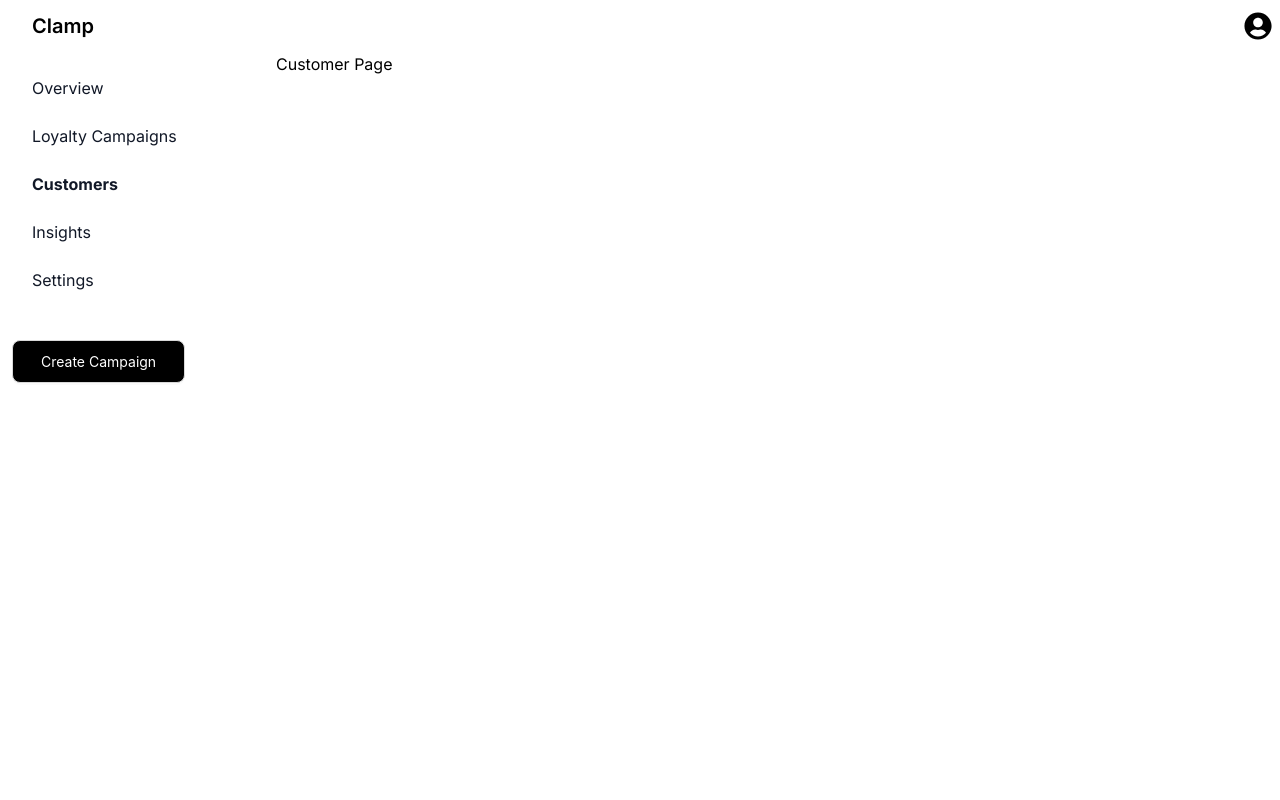
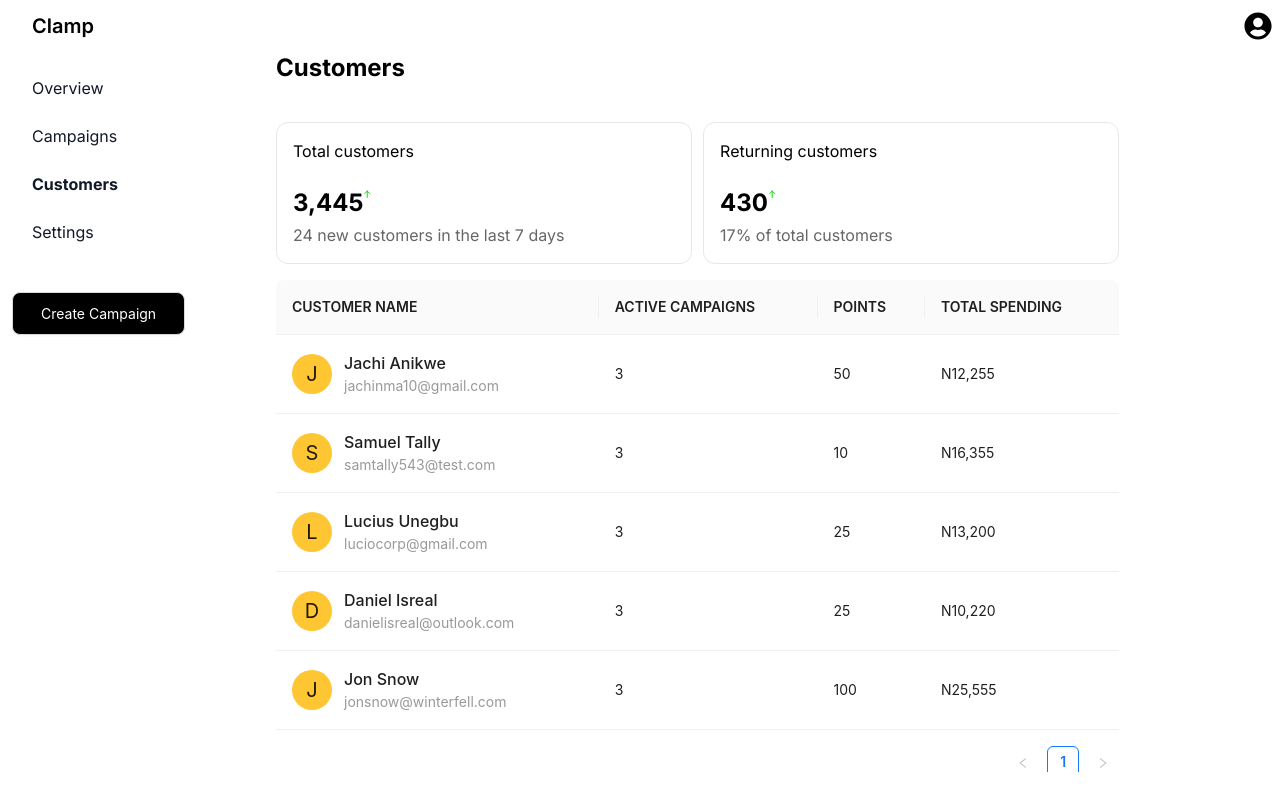
Before and after one commit to unegbuclinton/clamp-landing-page, a Next.js app: page /customers in a window 1280 px wide. Built offline with nearby package versions, Linux system fonts and the light colour scheme.

Commit message:
add all screens

```diff
--- /dev/null
+++ b/src/components/molecules/CustomerTable/CustomerTable.tsx
@@ -0,0 +1,96 @@
+import { ColumnsType } from 'antd/es/table'
+import React from 'react'
+import { Table } from 'antd'
+import NameLogo from '../NameLogo/NameLogo'
+
+interface DataType {
+  id: string
+  customer: string
+  activeCampaign: string
+  points: string
+  email: string
+  totalSpending?: string
+}
+const CustomerTable = () => {
+  const columns: ColumnsType<DataType> = [
+    {
+      title: 'CUSTOMER NAME',
+      dataIndex: 'customer',
+      key: 'customer',
+      render: (text, { email }) => (
+        <div className='flex gap-3 items-center'>
+          <NameLogo name={text} />
+          <div className='flex flex-col'>
+            <p className='font-medium text-base'>{text}</p>
+            <p className='text-battle-grey'> {email}</p>
+          </div>
+        </div>
+      ),
+    },
+    {
+      title: 'ACTIVE CAMPAIGNS',
+      dataIndex: 'activeCampaign',
+      key: 'activeCampaign',
+    },
+    {
+      title: 'POINTS',
+      dataIndex: 'points',
+      key: 'points',
+    },
+    {
+      title: 'TOTAL SPENDING',
+      dataIndex: 'totalSpending',
+      key: 'totalSpending',
+    },
+  ]
+
+  const data: DataType[] = [
+    {
+      id: '1',
+      customer: 'Jachi Anikwe',
+      activeCampaign: '3',
+      points: '50',
+      totalSpending: 'N12,255',
+      email: 'jachinma10@gmail.com',
+    },
+    {
+      id: '2',
+      customer: 'Samuel Tally',
+      activeCampaign: '3',
+      points: '10',
+      totalSpending: 'N16,355',
+      email: 'samtally543@test.com',
+    },
+    {
+      id: '3',
+      customer: 'Lucius Unegbu',
+      activeCampaign: '3',
+      points: '25',
+      totalSpending: 'N13,200',
+      email: 'luciocorp@gmail.com',
+    },
+    {
+      id: '4',
+      customer: 'Daniel Isreal',
+      activeCampaign: '3',
+      points: '25',
+      totalSpending: 'N10,220',
+      email: 'danielisreal@outlook.com',
+    },
+    {
+      id: '5',
+      customer: 'Jon Snow',
+      activeCampaign: '3',
+      points: '100',
+      totalSpending: 'N25,555',
+      email: 'jonsnow@winterfell.com',
+    },
+  ]
+  return (
+    <div>
+      <Table columns={columns} dataSource={data} className='max-w-[85%] pt-4' />
+    </div>
+  )
+}
+
+export default CustomerTable
--- /dev/null
+++ b/src/components/molecules/NameLogo/NameLogo.tsx
@@ -0,0 +1,14 @@
+import { getFirstLetter } from '@/utilities/helperFunctions'
+import React from 'react'
+
+const NameLogo = ({ name }: { name: string }) => {
+  const label = getFirstLetter(name)
+
+  return (
+    <span className='flex justify-center items-center text-xl bg-mikando-yellow p-2 rounded-full h-[40px] w-[40px]'>
+      {label && label.toLocaleUpperCase()}
+    </span>
+  )
+}
+
+export default NameLogo
--- a/src/components/molecules/campaignTable/index.tsx
+++ b/src/components/molecules/campaignTable/index.tsx
@@ -1,9 +1,10 @@
 // import { campaigns } from '@/utilities/data/campaignJson'
 import { ColumnsType } from 'antd/es/table'
-import { Table, Typography } from 'antd'
+import { Table } from 'antd'
 import { AiOutlineMore } from 'react-icons/ai'
 import PrupleBadge from '@/assets/svgs/purpleBadge.svg'
 import GoldBadge from '@/assets/svgs/goldBadge.svg'
+import { useRouter } from 'next/router'
 
 const CampaignTable = () => {
   interface DataType {
@@ -16,7 +17,7 @@ const CampaignTable = () => {
     status: string
     subscription: string
   }
-
+  const router = useRouter()
   const columns: ColumnsType<DataType> = [
     {
       title: 'CAMPAIGN NAME',
@@ -111,8 +112,15 @@ const CampaignTable = () => {
 
   return (
     <>
-      <Typography.Text>Campaigns</Typography.Text>
-      <Table columns={columns} dataSource={data} className='max-w-[85%] pt-4' />
+      <h2 className='mb-4 text-xl font-semibold'>Campaigns</h2>
+      <Table
+        onRow={(record) => ({
+          onClick: () => router.push(`/loyaltyCampaign/campaign/${record.id}`),
+        })}
+        columns={columns}
+        dataSource={data}
+        className='max-w-[85%] pt-4'
+      />
     </>
   )
 }
--- a/src/pages/customers/index.tsx
+++ b/src/pages/customers/index.tsx
@@ -1,12 +1,41 @@
-import DashboardLayout from "@/components/layouts/dashboardLayout";
-import React from "react";
+import DashboardLayout from '@/components/layouts/dashboardLayout'
+import React from 'react'
+import ArrowUp from '@/assets/svgs/arrow-up.svg'
+import CustomerTable from '@/components/molecules/CustomerTable/CustomerTable'
 
 const Customers = () => {
+  const data = [
+    {
+      header: 'Total customers',
+      value: '3,445',
+      subText: '24 new customers in the last 7 days',
+    },
+    {
+      header: 'Returning customers',
+      value: '430',
+      subText: '17% of total customers',
+    },
+  ]
   return (
     <DashboardLayout>
-      <h1>Customer Page</h1>
+      <h1 className='font-bold mb-[38px] text-2xl'>Customers</h1>
+      <div className='flex w-[85%] gap-[11px]'>
+        {data?.map(({ header, value, subText }, idx) => (
+          <div key={idx} className='w-full border p-4 rounded-xl'>
+            <h3 className='mb-6'>{header}</h3>
+            <p className='flex items-center text-2xl font-bold'>
+              {value}
+              <sup>
+                <ArrowUp />
+              </sup>
+            </p>
+            <p className='text-dim-grey pt-1'>{subText}</p>
+          </div>
+        ))}
+      </div>
+      <CustomerTable />
     </DashboardLayout>
-  );
-};
+  )
+}
 
-export default Customers;
+export default Customers
--- /dev/null
+++ b/src/pages/loyaltyCampaign/campaign/[campaignId].tsx
@@ -0,0 +1,143 @@
+import React from 'react'
+import ArrowUp from '@/assets/svgs/arrow-up.svg'
+import DashboardLayout from '@/components/layouts/dashboardLayout'
+import { Divider, Button, Dropdown } from 'antd'
+import GoldBadge from '@/assets/svgs/goldBadge.svg'
+import { LeftOutlined } from '@ant-design/icons'
+import { CiCircleMore } from 'react-icons/ci'
+import type { MenuProps } from 'antd'
+import { useRouter } from 'next/router'
+const CampaignDetail = ({ params }: { params: { campaignId: string } }) => {
+  console.log(params)
+  const router = useRouter()
+  const data = [
+    {
+      header: 'Sales attributed',
+      value: 'N24,559,394.97',
+      subText: '24 new customers in the last 7 days',
+    },
+    {
+      header: 'Customer opted in',
+      value: '97',
+      subText: '12% of customers',
+    },
+    {
+      header: 'Points allocated',
+      value: '2000',
+      subText: 'N1.5M in value',
+    },
+    {
+      header: 'Claimed points',
+      value: '673',
+      subText: 'Claimed by 45 customers',
+    },
+  ]
+
+  const items: MenuProps['items'] = [
+    {
+      key: '1',
+      label: 'Pause campaign',
+    },
+    {
+      key: '2',
+      label: 'End campaign',
+    },
+    {
+      key: '3',
+      label: 'Edit',
+    },
+  ]
+  return (
+    <DashboardLayout>
+      <div className='w-[85%]'>
+        <span onClick={() => router.push('/loyaltyCampaign')}>
+          <LeftOutlined color='#999999' className='cursor-pointer' />
+        </span>
+        <div className='flex justify-between items-center mt-3'>
+          <h1 className='py-4 font-bold text-xl'>
+            1 point for every dollar spent
+          </h1>
+          <Dropdown className='cursor-pointer' menu={{ items }}>
+            <a onClick={(e) => e.preventDefault()}>
+              <CiCircleMore size={20} fill='#999999' />
+            </a>
+          </Dropdown>
+        </div>
+        <h2 className='py-4'>Key Metrics</h2>
+        <div className='grid grid-cols-2 gap-[11px]'>
+          {data?.map(({ header, value, subText }, idx) => (
+            <div key={idx} className='w-full border p-4 rounded-xl'>
+              <h3 className='mb-6'>{header}</h3>
+              <p className='flex items-center text-2xl font-bold'>
+                {value}
+                <sup>
+                  <ArrowUp />
+                </sup>
+              </p>
+              <p className='text-dim-grey pt-1'>{subText}</p>
+            </div>
+          ))}
+        </div>
+        <Divider className='mt-14 pb-6' />
+
+        <div>
+          <p className='py-4 text-xl font-normal'>Overview</p>
+          <div className='mb-10'>
+            <p className='font-medium mb-3 text-dim-grey'>TYPE</p>
+            <p className='flex font-medium text-xl items-center gap-3'>
+              <span>
+                <GoldBadge />
+              </span>
+              Points
+            </p>
+          </div>
+          <div className='mb-10'>
+            <p className='font-medium mb-3 text-dim-grey'>STATUS</p>
+            <p className='flex font-medium text-base items-center gap-3'>
+              ACTIVE
+            </p>
+          </div>
+
+          <div>
+            <p className='font-medium mb-3 text-dim-grey'>DURATION</p>
+            <p className='flex font-medium text-xl items-center gap-3'>
+              2/12/2023 – No end date
+            </p>
+          </div>
+          <Divider />
+          <p className='py-4 text-xl font-normal'>Preferences</p>
+
+          <div className='py-6'>
+            <p className='text-dim-grey'>CONDITION</p>
+            <p className='font-medium text-xl py-1.5'>TRANSACTION</p>
+            <p className='text-dim-grey'>
+              Customer earns points if `{'>'}` or = $1
+            </p>
+          </div>
+
+          <div className='py-6'>
+            <p className='text-dim-grey py-1.5'>EFFECT</p>
+            <p className='font-medium text-xl'>Customer earns 1 point</p>
+          </div>
+          <div className='py-6'>
+            <p className='text-dim-grey'>POINTS NEEDED</p>
+            <p className='font-medium text-xl py-1.5'>20 POINTS</p>
+            <p className='text-dim-grey'>
+              Customer earns points if `{'>'}` or = $1
+            </p>
+          </div>
+        </div>
+
+        <Button
+          style={{ border: '1px solid #E6E6E6', fontWeight: 600 }}
+          type='text'
+          danger
+        >
+          End Campaign
+        </Button>
+      </div>
+    </DashboardLayout>
+  )
+}
+
+export default CampaignDetail
--- a/src/pages/loyaltyCampaign/index.tsx
+++ b/src/pages/loyaltyCampaign/index.tsx
@@ -1,10 +1,12 @@
 import DashboardLayout from '@/components/layouts/dashboardLayout'
+import CampaignTable from '@/components/molecules/campaignTable'
 import React from 'react'
 
 const LoyaltyCampaigns = () => {
   return (
     <DashboardLayout>
-      <h1>Loyalty Campaign Page</h1>
+      {/* <h1 className='font-bold mb-[38px] text-2xl'>Campaigns</h1> */}
+      <CampaignTable />
     </DashboardLayout>
   )
 }
--- a/src/pages/overview/index.tsx
+++ b/src/pages/overview/index.tsx
@@ -9,7 +9,7 @@ const Overview = () => {
   return (
     <DashboardLayout>
       <div className='flex justify-between items-center'>
-        <h1 className='font-bold mb-[38px]'>Overview Page</h1>
+        <h1 className='font-bold mb-[38px] text-2xl'>Overview Page</h1>
       </div>
 
       <div className='flex gap-4 w-[85%] mb-11 max-h-[450px]'>
--- a/src/utilities/data/sidebarItems.ts
+++ b/src/utilities/data/sidebarItems.ts
@@ -1,10 +1,9 @@
 export const menu: Array<{
-  title: string;
-  to: string;
+  title: string
+  to: string
 }> = [
-  { title: "Overview", to: "/overview" },
-  { title: "Loyalty Campaigns", to: "/loyaltyCampaign" },
-  { title: "Customers", to: "/customers" },
-  { title: "Insights", to: "/insight" },
-  { title: "Settings", to: "/settings" },
-];
+  { title: 'Overview', to: '/overview' },
+  { title: 'Campaigns', to: '/loyaltyCampaign' },
+  { title: 'Customers', to: '/customers' },
+  { title: 'Settings', to: '/settings' },
+]
--- a/src/utilities/helperFunctions/index.tsx
+++ b/src/utilities/helperFunctions/index.tsx
@@ -1,30 +1,38 @@
-import { useEffect, useState } from "react";
+import { useEffect, useState } from 'react'
 
 export default function ClientOnly({
   children,
 }: {
-  children: React.ReactNode;
+  children: React.ReactNode
 }) {
   // State / Props
-  const [hasMounted, setHasMounted] = useState(false);
+  const [hasMounted, setHasMounted] = useState(false)
 
   // Hooks
   useEffect(() => {
-    setHasMounted(true);
-  }, []);
+    setHasMounted(true)
+  }, [])
 
   // Render
-  if (!hasMounted) return null;
+  if (!hasMounted) return null
 
-  return <div>{children}</div>;
+  return <div>{children}</div>
 }
 
 export function useTheme(theme: boolean) {
   useEffect(() => {
     if (theme) {
-      document.body.classList.add("dark");
+      document.body.classList.add('dark')
     } else {
-      document.body.classList.remove("dark");
+      document.body.classList.remove('dark')
     }
-  }, [theme]);
+  }, [theme])
 }
+
+export function getFirstLetter(inputString: string) {
+  if (inputString && inputString.length > 0) {
+    return inputString.charAt(0)
+  } else {
+    return null
+  }
+}
--- a/tailwind.config.js
+++ b/tailwind.config.js
@@ -1,31 +1,32 @@
 /** @type {import('tailwindcss').Config} */
 module.exports = {
-  darkMode: "class",
-  content: ["./index.html", "./src/**/*.{js,ts,jsx,tsx}"],
+  darkMode: 'class',
+  content: ['./index.html', './src/**/*.{js,ts,jsx,tsx}'],
   theme: {
     extend: {
       colors: {
-        white: "#fff",
-        black: "#000",
-        dark: "#1c1a1a",
-        "anti-white": "#e5e7eb",
-        "dim-grey": "#666666",
-        seasalt: "#F7F7F7",
-        "light-grey": "#E6E6E6",
-        "battle-grey": "#999999",
+        white: '#fff',
+        black: '#000',
+        dark: '#1c1a1a',
+        'anti-white': '#e5e7eb',
+        'dim-grey': '#666666',
+        seasalt: '#F7F7F7',
+        'light-grey': '#E6E6E6',
+        'battle-grey': '#999999',
+        'mikando-yellow': '#FFC633',
       },
       backgroundImage: {
-        "hero-pattern":
-          "linear-gradient(90deg, rgba(52,58,64,1) 0%, rgba(130,140,150,1) 45%, rgba(233,236,239,1) 100%);",
+        'hero-pattern':
+          'linear-gradient(90deg, rgba(52,58,64,1) 0%, rgba(130,140,150,1) 45%, rgba(233,236,239,1) 100%);',
       },
     },
     fontFamily: {
-      IBM: ["IBM Plex Sans", "sans-serif"],
+      IBM: ['IBM Plex Sans', 'sans-serif'],
     },
     boxShadow: {
-      xl: "box-shadow: 2px 6px 5px -2px rgba(0,0,0,0.75);",
-      lg: "0px 1px 3px rgba(0, 0, 0, 0.07);",
+      xl: 'box-shadow: 2px 6px 5px -2px rgba(0,0,0,0.75);',
+      lg: '0px 1px 3px rgba(0, 0, 0, 0.07);',
     },
   },
   plugins: [],
-};
+}
```
Also changed, not shown: src/pages/insight/index.tsx (deleted, +0 -12 lines), src/utilities/data/SingleCampaignOptions.tsx (added, +16 -0 lines).
